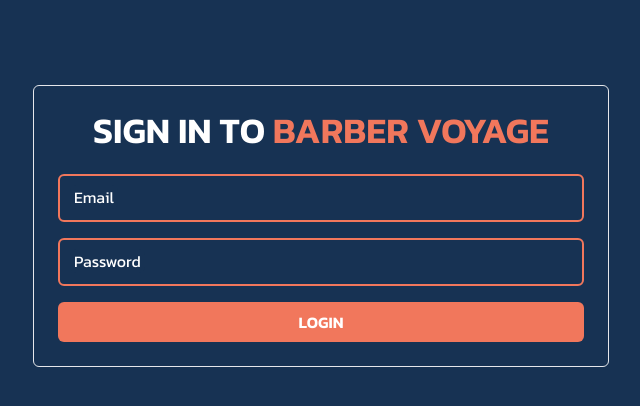
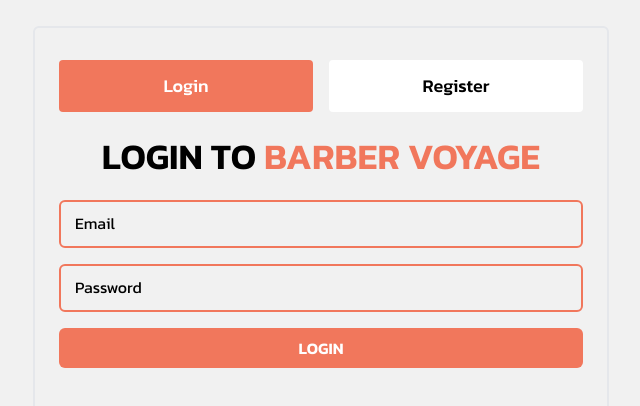
Before and after one commit to mahmudulturan/barber-voyage-client, a Next.js app: page /login in a window 1280 px wide. Shown: the part 174-580 px from the top of the page, without its empty margins (319-959 px from the left). Built offline with nearby package versions, Linux system fonts and the light colour scheme.

Commit message:
add: login page and tab for register and login page

```diff
--- /dev/null
+++ b/src/app/(auth)/components/LoginRegisterTab.tsx
@@ -0,0 +1,22 @@
+"use client"
+import { usePathname } from 'next/navigation';
+import Link from 'next/link';
+import tabStyle from './tab.module.css';
+
+const LoginRegisterTab = () => {
+    const pathname = usePathname();
+    return (
+        <div>
+            <div className='flex items-center justify-center gap-4'>
+                <Link href={'/login'} className={`${tabStyle.tab} ${pathname === '/login' ? tabStyle.activeTab : tabStyle.otherTab}`}>
+                    Login
+                </Link>
+                <Link href={'/register'} className={`${tabStyle.tab} ${pathname === '/register' ? tabStyle.activeTab : tabStyle.otherTab}`}>
+                    Register
+                </Link>
+            </div>
+        </div>
+    );
+};
+
+export default LoginRegisterTab;
--- /dev/null
+++ b/src/app/(auth)/components/tab.module.css
@@ -0,0 +1,11 @@
+.tab {
+    @apply w-full px-4 py-3 rounded bg-primaryCol text-center text-lg font-medium duration-300
+}
+
+.activeTab {
+    @apply bg-primaryCol text-white hover:bg-primaryCol/90 hover:text-white
+}
+
+.otherTab {
+    @apply bg-white text-black hover:text-white hover:bg-primaryCol
+}
--- a/src/app/(auth)/layout.tsx
+++ b/src/app/(auth)/layout.tsx
@@ -1,9 +1,13 @@
 import React from 'react';
+import LoginRegisterTab from './components/LoginRegisterTab';
 
 const RootLayout = ({ children }: { children: React.ReactNode }) => {
     return (
         <div className='flex items-center justify-center min-h-screen'>
-            {children}
+            <div className='min-h-[50vh] max-w-xl w-full border-2 rounded-md px-3 md:px-6 py-8'>
+                <LoginRegisterTab />
+                {children}
+            </div>
         </div>
     );
 };
--- a/src/app/(auth)/login/components/LoginForm.tsx
+++ b/src/app/(auth)/login/components/LoginForm.tsx
@@ -1,9 +1,14 @@
 "use client"
-import React from 'react';
+import React, { useState } from 'react';
 import Button from '@/components/shared/Button/Button';
 import InputWithLabel from '@/components/shared/Input/InputWithLabel';
+import { FaSpinner } from 'react-icons/fa';
 
 const LoginForm = () => {
+    const [loading, setLoading] = useState(false);
+
+
+    // handler for login a user
     const handleSubmit = (e: React.FormEvent<HTMLFormElement>) => {
         e.preventDefault();
         const form = e.target as HTMLFormElement;
@@ -13,9 +18,16 @@
     return (
         <div>
             <form action="" onSubmit={handleSubmit} className='space-y-4'>
-                <InputWithLabel name='email' placeholder='Email' id='login_email' required />
-                <InputWithLabel name='password' placeholder='Password' id='login_password' required />
-                <Button variant={"primaryReverse"} className='w-full'>Login</Button>
+                <InputWithLabel name='email' placeholder='Email' id='login_email'  />
+                <InputWithLabel name='password' placeholder='Password' id='login_password' />
+                <Button variant={"primaryReverse"} className='w-full' onClick={() => setLoading(pre => !pre)}>
+                    {
+                        loading ?
+                            <FaSpinner className='text-2xl py-0.5 animate-spin' />
+                            :
+                            "Login"
+                    }
+                </Button>
             </form>
         </div>
     );
--- a/src/app/(auth)/login/page.tsx
+++ b/src/app/(auth)/login/page.tsx
@@ -5,8 +5,8 @@
 const LoginPage = () => {
 
     return (
-        <div className='max-w-xl mx-auto border w-full py-6 px-6 rounded-md'>
-            <h3 className='text-textCol text-xl md:text-4xl uppercase font-semibold text-center mb-6'>Sign In to <span className='text-primaryCol'>Barber Voyage</span></h3>
+        <div className='max-w-xl mx-auto w-full'>
+            <h3 className='text-xl md:text-4xl uppercase font-semibold text-center my-6'>Login to <span className='text-primaryCol'>Barber Voyage</span></h3>
             <div>
                 <LoginForm />
             </div>
--- /dev/null
+++ b/src/app/(auth)/register/page.tsx
@@ -0,0 +1,10 @@
+
+const RegisterPage = () => {
+    return (
+        <div>
+            register
+        </div>
+    );
+};
+
+export default RegisterPage;
--- a/src/app/layout.tsx
+++ b/src/app/layout.tsx
@@ -16,7 +16,7 @@
 }>) {
   return (
     <html lang="en">
-      <body className={`${kanit.className} bg-seconderyCol`}>{children}</body>
+      <body className={`${kanit.className} bg-bgCol`}>{children}</body>
     </html>
   );
 }
--- a/src/components/shared/Input/InputWithLabel.tsx
+++ b/src/components/shared/Input/InputWithLabel.tsx
@@ -7,9 +7,9 @@
 const InputWithLabel = ({ placeholder, id, name, type, ...props }: InputWithLabelProps) => {
     return (
         <div className="relative z-0 w-full group">
-            <input type={type} name={name} id={id} {...props} className="block py-3 px-2 w-full text-sm text-textCol bg-transparent appearance-none focus:outline-none focus:ring-0 focus:border-primaryCol peer border-2 border-primaryCol
-            rounded-md" placeholder=" " required />
-            <label htmlFor={id} className="peer-focus:font-medium absolute text-base px-1 rounded-md text-textCol duration-300 transform -translate-y-6 scale-80 top-[11px] origin-[0] peer-focus:start-3 start-3 rtl:peer-focus:translate-x-1/4 rtl:peer-focus:left-auto peer-focus:text-textCol/90 peer-placeholder-shown:scale-100 peer-placeholder-shown:translate-y-0 peer-focus:scale-80 peer-focus:-translate-y-[24px] bg-seconderyCol">
+            <input type={type} name={name} id={id} {...props} className="block py-3 px-2 w-full text-sm text-black bg-transparent appearance-none focus:outline-none focus:ring-0 focus:border-primaryCol peer border-2 border-primaryCol rounded-md"
+                placeholder=" " />
+            <label htmlFor={id} className="peer-focus:font-medium absolute text-base px-1 text-black duration-300 transform -translate-y-6 scale-80 top-[11px] origin-[0] peer-focus:start-3 start-3 rtl:peer-focus:translate-x-1/4 rtl:peer-focus:left-auto peer-focus:text-black/90 peer-placeholder-shown:scale-100 peer-placeholder-shown:translate-y-0 peer-focus:scale-80 peer-focus:-translate-y-[24px] bg-bgCol">
                 {placeholder}
             </label>
         </div>
```
